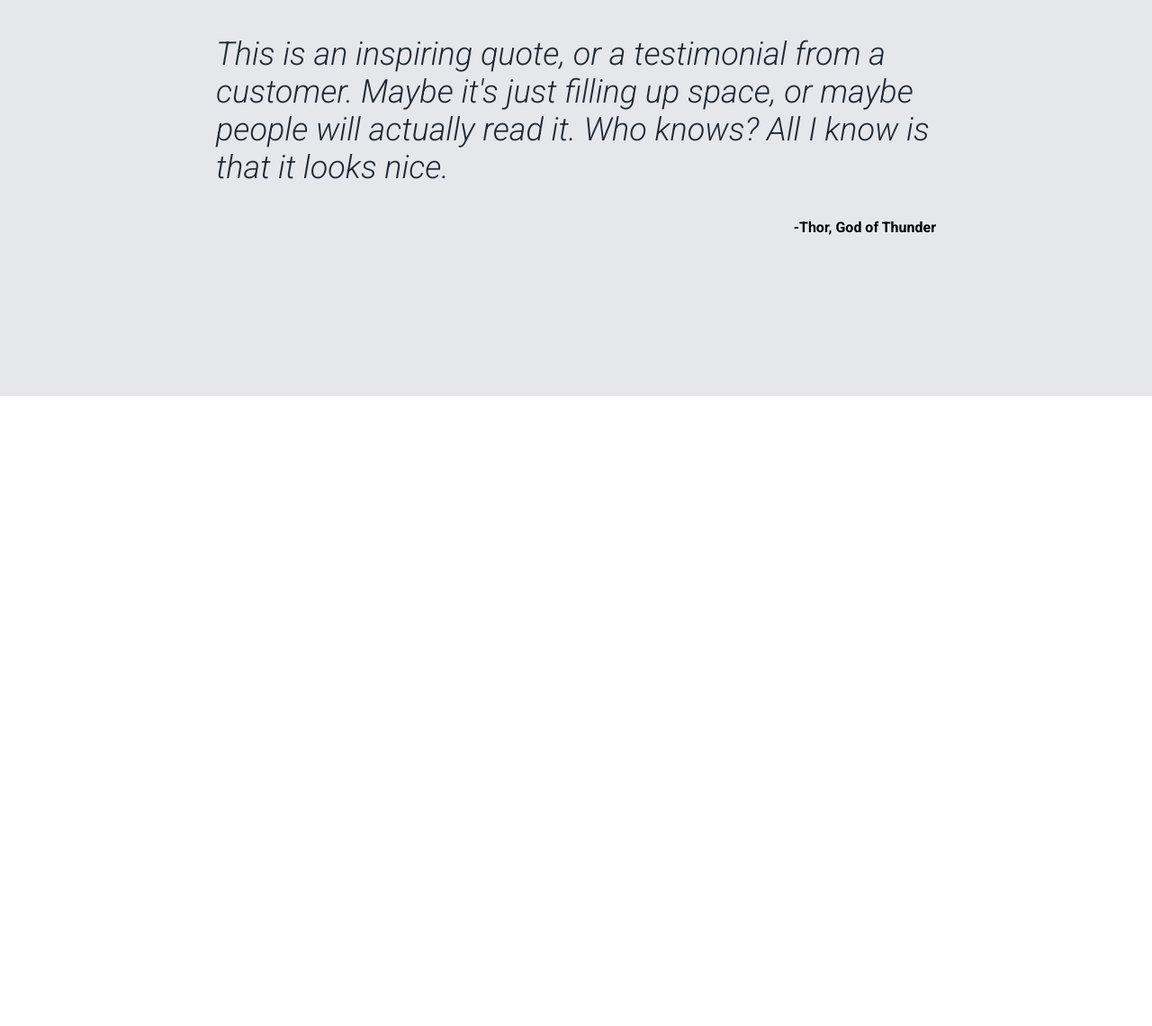
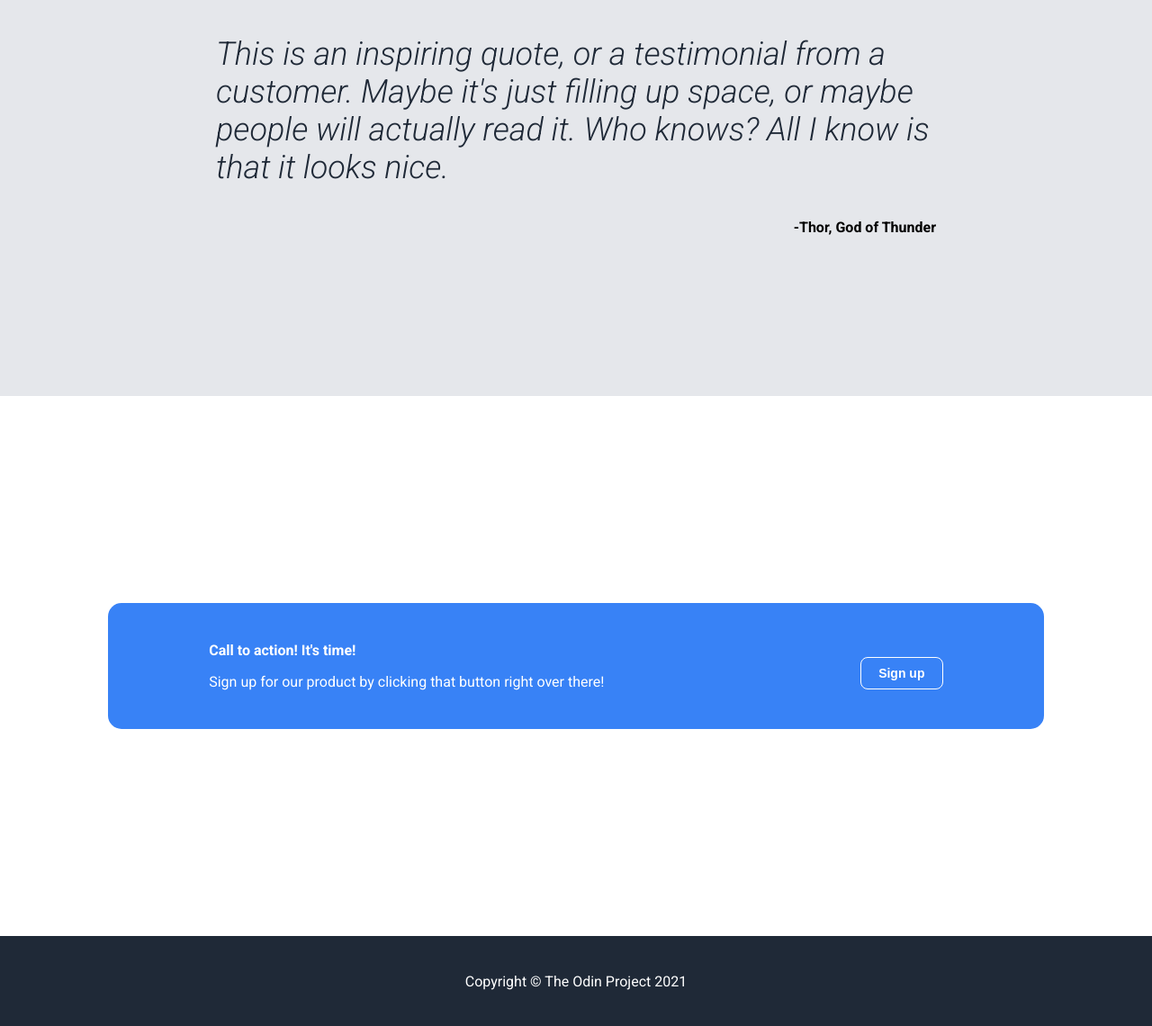
Before and after one commit to cipriann122/odin-landing-page, a plain HTML site: page index.html in a window 1280 px wide. Shown: the part 1420-2560 px from the top of the page at 90% size. Before the commit the page ends 1860 px from the top, so only its background shows below. Drawn offline with Linux system fonts and the light colour scheme.

Commit message:
Create last section and footer

```diff
--- a/index.html
+++ b/index.html
@@ -64,5 +64,19 @@
         </p>
       </div>
     </div>
+    <div class="fourth-section">
+      <div class="bottom-content">
+        <div class="call-to-action">
+          <p style="font-weight: 700; color: white">
+            Call to action! It's time!
+          </p>
+          <p style="color: white">
+            Sign up for our product by clicking that button right over there!
+          </p>
+        </div>
+        <button class="bottom-button">Sign up</button>
+      </div>
+    </div>
+    <div class="footer">Copyright © The Odin Project 2021</div>
   </body>
 </html>
--- a/style.css
+++ b/style.css
@@ -39,11 +39,28 @@ button.top-button {
   font-weight: 600;
 }
 
+button.bottom-button {
+  background: #3882f6;
+  border: 1px solid #ffffff;
+  color: white;
+  height: 36px;
+  width: 92px;
+  margin-top: 16px;
+  font-size: 14px;
+  font-weight: 600;
+}
+
 p.box {
   text-align: center;
 }
 
 .top-button {
+  display: flex;
+  justify-content: center;
+  align-items: center;
+}
+
+.bottom-button {
   display: flex;
   justify-content: center;
   align-items: center;
@@ -139,3 +156,32 @@ p.box {
 .middle-content {
   width: 800px;
 }
+
+.fourth-section {
+  height: 600px;
+  display: flex;
+  align-items: center;
+  justify-content: center;
+}
+
+.bottom-content {
+  display: flex;
+  align-items: center;
+  justify-content: space-around;
+  gap: 100px;
+  height: 100px;
+  width: 1000px;
+  background: #3882f6;
+  padding: 20px;
+  border-radius: 15px;
+}
+
+.footer {
+  height: 100px;
+  width: auto;
+  display: flex;
+  justify-content: center;
+  align-items: center;
+  background: #1f2937;
+  color: white;
+}
```
